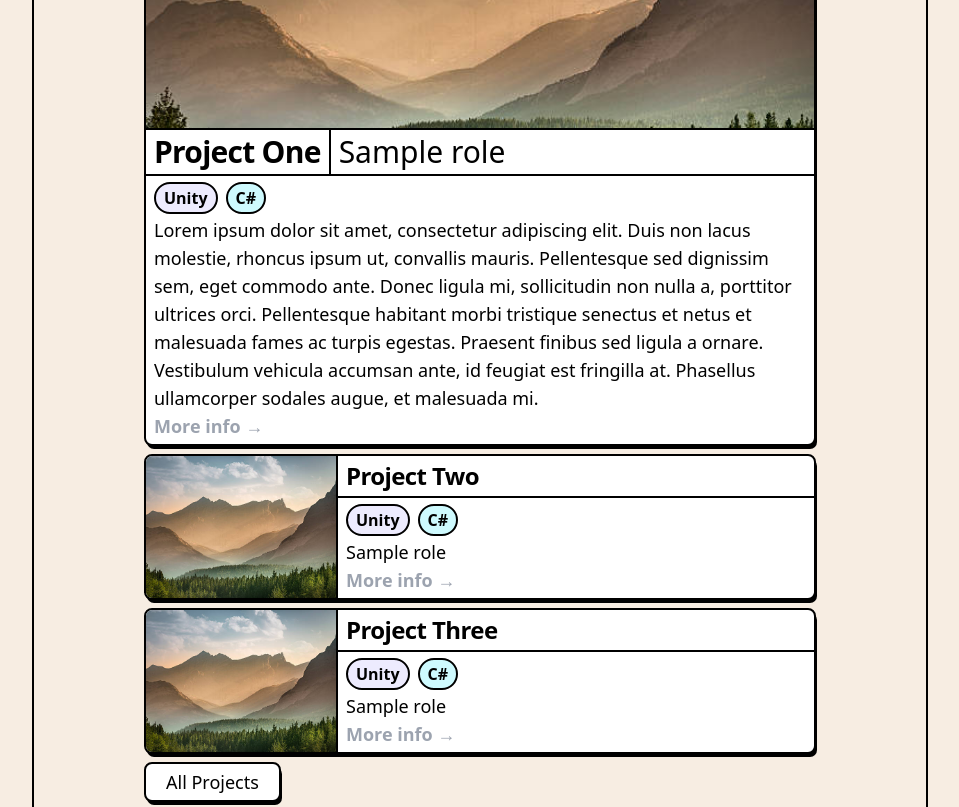
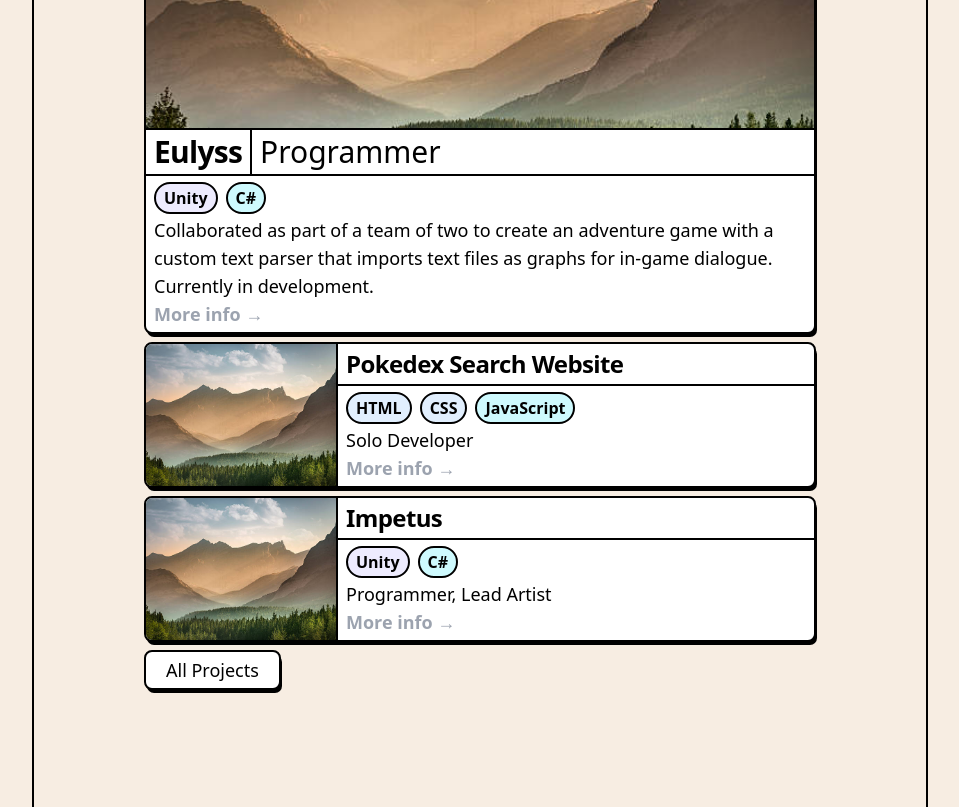
Before and after one commit to Ziad-J05/Portfolio-Site, a React (Vite) app: page / in a window 1280 px wide. Shown: the part 1440-2247 px from the top of the page, without its empty margins (160-1119 px from the left). Built offline with nearby package versions, Linux system fonts and the light colour scheme.

Commit message:
restore project content

```diff
--- a/src/data/MyProjects.ts
+++ b/src/data/MyProjects.ts
@@ -3,9 +3,49 @@ import { MySkills } from "./MySkills"
 
 export const MyProjects: ProjectData[] = [
 
-    {   projectName: 'Project One',
-        companyName: 'Sample company name' ,
-        role: 'Sample role',
+    {   projectName: 'Eulyss',
+        companyName: 'Personal Project' ,
+        role: 'Programmer',
+        skills: [MySkills.Unity, MySkills.CSharp],
+        thumbnailSrc: '/placeholder-photo.jpg',
+        description: [
+            'Collaborated as part of a team of two to create an adventure game with a custom text parser that imports text files as graphs for in-game dialogue. Currently in development. ',
+            'Lorem ipsum dolor sit amet, consectetur adipiscing elit. Duis non lacus molestie, rhoncus ipsum ut, convallis mauris. Pellentesque sed dignissim sem, eget commodo ante. Donec ligula mi, sollicitudin non nulla a, porttitor ultrices orci. Pellentesque habitant morbi tristique senectus et netus et malesuada fames ac turpis egestas. Praesent finibus sed ligula a ornare. Vestibulum vehicula accumsan ante, id feugiat est fringilla at. Phasellus ullamcorper sodales augue, et malesuada mi. ',
+            'Lorem ipsum dolor sit amet, consectetur adipiscing elit. Duis non lacus molestie, rhoncus ipsum ut, convallis mauris. Pellentesque sed dignissim sem, eget commodo ante. Donec ligula mi, sollicitudin non nulla a, porttitor ultrices orci. Pellentesque habitant morbi tristique senectus et netus et malesuada fames ac turpis egestas. Praesent finibus sed ligula a ornare. Vestibulum vehicula accumsan ante, id feugiat est fringilla at. Phasellus ullamcorper sodales augue, et malesuada mi. ',
+        ],
+        sampleLink:'https://cytastorm.itch.io/eulyss-prologue' ,
+        githubLink:'https://github.com/CytaStorm/Taken',
+        processImages:[
+            { source:"/placeholder-photo.jpg", caption:"This is a description. Hello!"},
+            { source:"/placeholder-photo.jpg", caption:"This is another description."},
+            { source:"/placeholder-photo.jpg", caption:""},
+            { source:"/placeholder-photo.jpg", caption:"That last one had no description."},
+        ]
+    },
+
+    {   projectName: 'Pokedex Search Website',
+        companyName: 'School Project' ,
+        role: 'Solo Developer',
+        skills: [MySkills.HTML, MySkills.CSS, MySkills.JavaScript],
+        thumbnailSrc: '/placeholder-photo.jpg',
+        description: [
+            'Lorem ipsum dolor sit amet, consectetur adipiscing elit. Duis non lacus molestie, rhoncus ipsum ut, convallis mauris. Pellentesque sed dignissim sem, eget commodo ante. Donec ligula mi, sollicitudin non nulla a, porttitor ultrices orci. Pellentesque habitant morbi tristique senectus et netus et malesuada fames ac turpis egestas. Praesent finibus sed ligula a ornare. Vestibulum vehicula accumsan ante, id feugiat est fringilla at. Phasellus ullamcorper sodales augue, et malesuada mi. ',
+            'Lorem ipsum dolor sit amet, consectetur adipiscing elit. Duis non lacus molestie, rhoncus ipsum ut, convallis mauris. Pellentesque sed dignissim sem, eget commodo ante. Donec ligula mi, sollicitudin non nulla a, porttitor ultrices orci. Pellentesque habitant morbi tristique senectus et netus et malesuada fames ac turpis egestas. Praesent finibus sed ligula a ornare. Vestibulum vehicula accumsan ante, id feugiat est fringilla at. Phasellus ullamcorper sodales augue, et malesuada mi. ',
+            'Lorem ipsum dolor sit amet, consectetur adipiscing elit. Duis non lacus molestie, rhoncus ipsum ut, convallis mauris. Pellentesque sed dignissim sem, eget commodo ante. Donec ligula mi, sollicitudin non nulla a, porttitor ultrices orci. Pellentesque habitant morbi tristique senectus et netus et malesuada fames ac turpis egestas. Praesent finibus sed ligula a ornare. Vestibulum vehicula accumsan ante, id feugiat est fringilla at. Phasellus ullamcorper sodales augue, et malesuada mi. ',
+        ],
+        sampleLink:'#' ,
+        githubLink:'#',
+        processImages:[
+            { source:"/placeholder-photo.jpg", caption:"This is a description. Hello!"},
+            { source:"/placeholder-photo.jpg", caption:"This is another description."},
+            { source:"/placeholder-photo.jpg", caption:""},
+            { source:"/placeholder-photo.jpg", caption:"That last one had no description."},
+        ]
+    },
+
+    {   projectName: 'Impetus',
+        companyName: 'Personal Project' ,
+        role: 'Programmer, Lead Artist',
         skills: [MySkills.Unity, MySkills.CSharp],
         thumbnailSrc: '/placeholder-photo.jpg',
         description: [
@@ -23,10 +63,10 @@ export const MyProjects: ProjectData[] = [
         ]
     },
 
-    {   projectName: 'Project Two',
-        companyName: 'Sample company name' ,
-        role: 'Sample role',
-        skills: [MySkills.Unity, MySkills.CSharp],
+    {   projectName: 'Space Trucker',
+        companyName: 'School Project' ,
+        role: 'Solo Developer',
+        skills: [MySkills.HTML, MySkills.CSS, MySkills.JavaScript, MySkills.PixiJS],
         thumbnailSrc: '/placeholder-photo.jpg',
         description: [
             'Lorem ipsum dolor sit amet, consectetur adipiscing elit. Duis non lacus molestie, rhoncus ipsum ut, convallis mauris. Pellentesque sed dignissim sem, eget commodo ante. Donec ligula mi, sollicitudin non nulla a, porttitor ultrices orci. Pellentesque habitant morbi tristique senectus et netus et malesuada fames ac turpis egestas. Praesent finibus sed ligula a ornare. Vestibulum vehicula accumsan ante, id feugiat est fringilla at. Phasellus ullamcorper sodales augue, et malesuada mi. ',
@@ -43,10 +83,30 @@ export const MyProjects: ProjectData[] = [
         ]
     },
 
-    {   projectName: 'Project Three',
+    {   projectName: 'Gravity Game',
+        companyName: 'School Project' ,
+        role: 'Solo Developer',
+        skills: [MySkills.CPlusPlus, MySkills.SFML, MySkills.Box2D],
+        thumbnailSrc: '/placeholder-photo.jpg',
+        description: [
+            'Lorem ipsum dolor sit amet, consectetur adipiscing elit. Duis non lacus molestie, rhoncus ipsum ut, convallis mauris. Pellentesque sed dignissim sem, eget commodo ante. Donec ligula mi, sollicitudin non nulla a, porttitor ultrices orci. Pellentesque habitant morbi tristique senectus et netus et malesuada fames ac turpis egestas. Praesent finibus sed ligula a ornare. Vestibulum vehicula accumsan ante, id feugiat est fringilla at. Phasellus ullamcorper sodales augue, et malesuada mi. ',
+            'Lorem ipsum dolor sit amet, consectetur adipiscing elit. Duis non lacus molestie, rhoncus ipsum ut, convallis mauris. Pellentesque sed dignissim sem, eget commodo ante. Donec ligula mi, sollicitudin non nulla a, porttitor ultrices orci. Pellentesque habitant morbi tristique senectus et netus et malesuada fames ac turpis egestas. Praesent finibus sed ligula a ornare. Vestibulum vehicula accumsan ante, id feugiat est fringilla at. Phasellus ullamcorper sodales augue, et malesuada mi. ',
+            'Lorem ipsum dolor sit amet, consectetur adipiscing elit. Duis non lacus molestie, rhoncus ipsum ut, convallis mauris. Pellentesque sed dignissim sem, eget commodo ante. Donec ligula mi, sollicitudin non nulla a, porttitor ultrices orci. Pellentesque habitant morbi tristique senectus et netus et malesuada fames ac turpis egestas. Praesent finibus sed ligula a ornare. Vestibulum vehicula accumsan ante, id feugiat est fringilla at. Phasellus ullamcorper sodales augue, et malesuada mi. ',
+        ],
+        sampleLink:'#' ,
+        githubLink:'#',
+        processImages:[
+            { source:"/placeholder-photo.jpg", caption:"This is a description. Hello!"},
+            { source:"/placeholder-photo.jpg", caption:"This is another description."},
+            { source:"/placeholder-photo.jpg", caption:""},
+            { source:"/placeholder-photo.jpg", caption:"That last one had no description."},
+        ]
+    },
+
+    {   projectName: 'Johnny Rocket',
         companyName: 'Sample company name' ,
         role: 'Sample role',
-        skills: [MySkills.Unity, MySkills.CSharp],
+        skills: [MySkills.CSharp, MySkills.Monogame],
         thumbnailSrc: '/placeholder-photo.jpg',
         description: [
             'Lorem ipsum dolor sit amet, consectetur adipiscing elit. Duis non lacus molestie, rhoncus ipsum ut, convallis mauris. Pellentesque sed dignissim sem, eget commodo ante. Donec ligula mi, sollicitudin non nulla a, porttitor ultrices orci. Pellentesque habitant morbi tristique senectus et netus et malesuada fames ac turpis egestas. Praesent finibus sed ligula a ornare. Vestibulum vehicula accumsan ante, id feugiat est fringilla at. Phasellus ullamcorper sodales augue, et malesuada mi. ',
```
Also changed, not shown: src/pages/ProjectsPage.tsx (+0 -23 lines).
